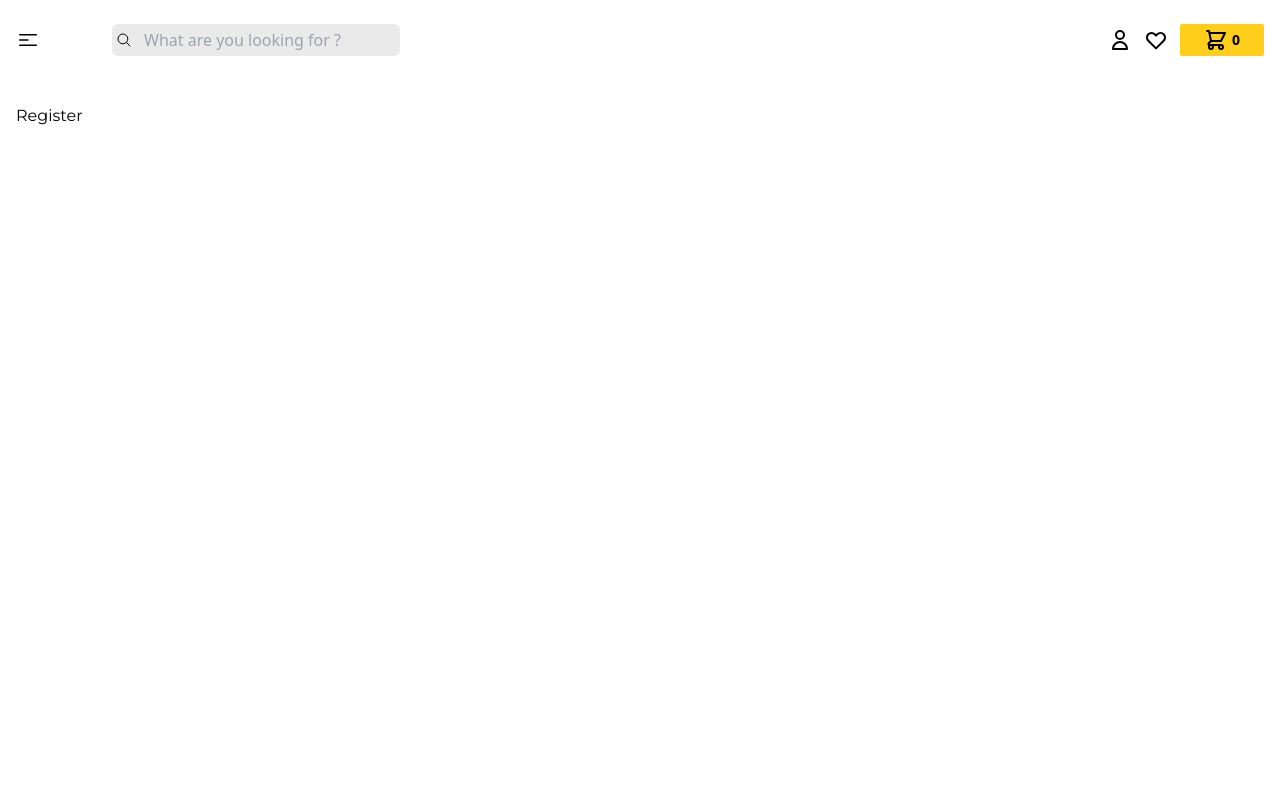
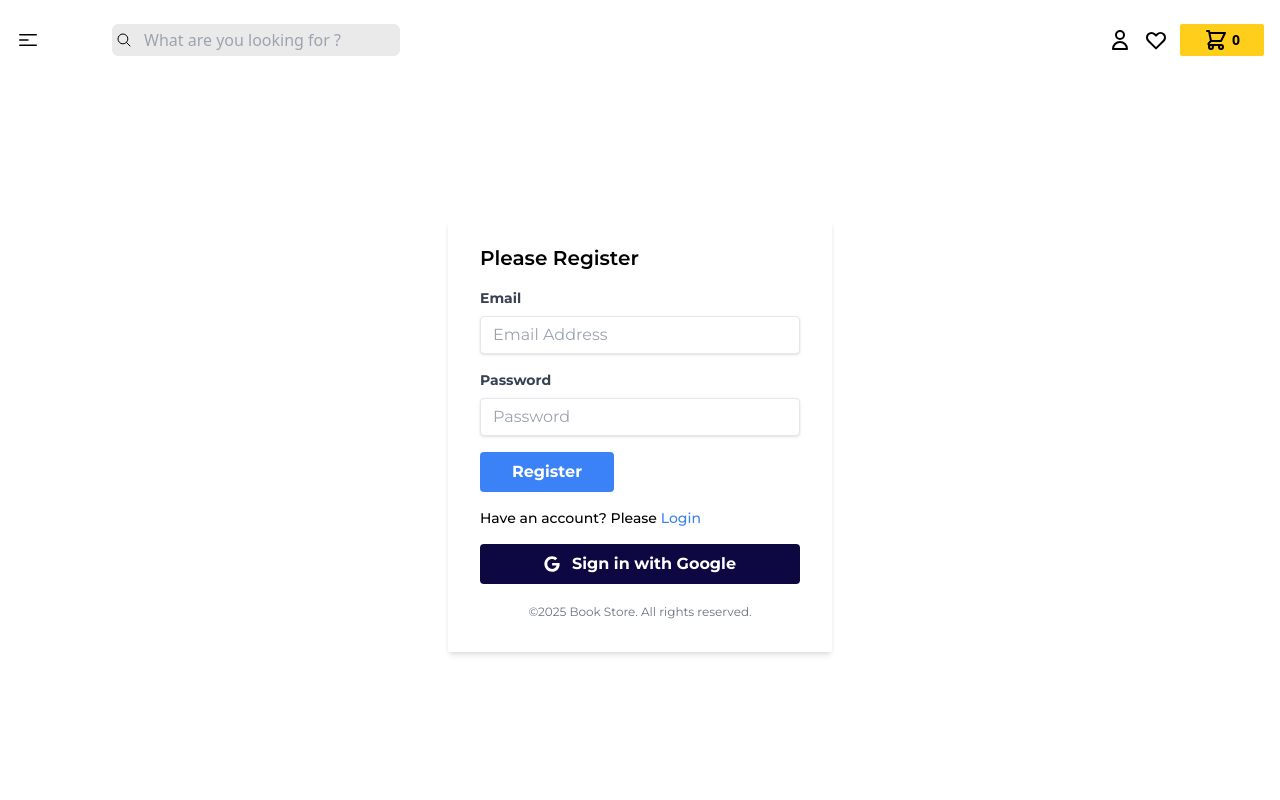
Before and after one commit to IsuruPromuditha/Book_store_MERN_Stack_app, a React (Vite) app in the folder frontend/: page /register in a window 1280 px wide. Shown: the top 800 px of the page. Built offline with nearby package versions, Linux system fonts and the light colour scheme.

Commit message:
create the reagister page with react-hook-form

```diff
--- a/frontend/src/components/Register.jsx
+++ b/frontend/src/components/Register.jsx
@@ -1,9 +1,74 @@
-import React from 'react'
+import React, { useState } from 'react'
+import { Link } from 'react-router-dom'
+import { useForm } from "react-hook-form"
+import { FaGoogle } from "react-icons/fa";
 
 const Register = () => {
+
+  const [message , setMessage] = useState('');
+
+  const {
+          register,
+          handleSubmit,
+          watch,
+          formState: { errors },
+        } = useForm()
+
+        const onSubmit = (data) => console.log(data)
+
+        const handleGoogleSignIn = () => {
+
+        }
+
   return (
-    <div>
-      Register
+    <div className='h-[calc(100vh-120px)] flex justify-center items-center'>
+      <div className='w-full max-w-sm mx-auto bg-white shadow-md rou px-8 pt-6 pb-8 mb-4'>
+        <h2 className='text-xl font-semibold mb-4'>Please Register</h2>
+
+        <form onSubmit={handleSubmit(onSubmit)}>
+            <div className='mb-4'>
+                <label className='block text-gray-700 text-sm font-bold mb-2'
+                htmlFor='email'>Email</label>
+                <input
+                {...register("email", { required: true })}
+                type='email' name='email' id='email' placeholder='Email Address'
+                className='shadow appearance-none border rounded w-full py-2 px-3
+                leading-tight focus:outline-none focus:shadow' />
+            </div>
+            <div className='mb-4'>
+                <label className='block text-gray-700 text-sm font-bold mb-2'
+                htmlFor='password'>Password</label>
+                <input
+                {...register("password", { required: true })}
+                type='password' name='password' id='password' placeholder='Password'
+                className='shadow appearance-none border rounded w-full py-2 px-3
+                leading-tight focus:outline-none focus:shadow' />
+            </div>
+            {
+                message && <p className='text-red-500 text-xs italic mb-3'>{message}</p>
+            }
+            <div >
+                <button className='bg-blue-500 hover:bg-blue-700 text-white font-bold px-8 py-2 rounded focus:outline-none'>
+                  Register
+                </button>
+            </div>
+        </form>
+        <p className='align-baseline font-medium mt-4 text-sm'>Have an account? Please
+        <Link to='/login' className='text-blue-500 hover:text-blue-700'> Login</Link>
+        </p>
+
+        {/* google sign in  */}
+        <div className='mt-4'>
+            <button
+            onClick={handleGoogleSignIn}
+            className='w-full flex flex-wrap gap-1 items-center justify-center bg-secondary hover:bg-blue-700 text-white font-bold py-2 px-4 rounded outline-none'>
+            <FaGoogle className='mr-2' />
+            Sign in with Google
+            </button>
+        </div>
+
+        <p className='mt-5 text-center text-gray-500 text-xs'>©2025 Book Store. All rights reserved.</p>
+      </div>
     </div>
   )
 }
```
